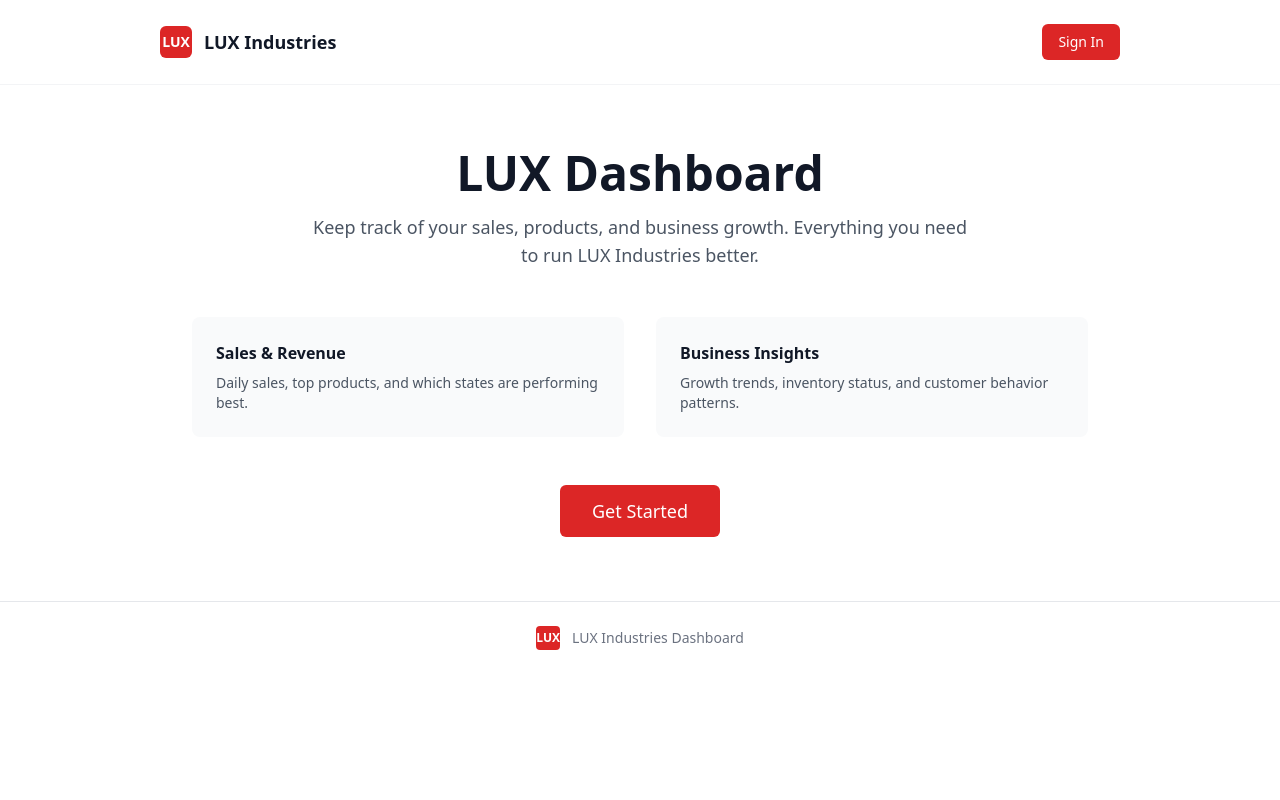
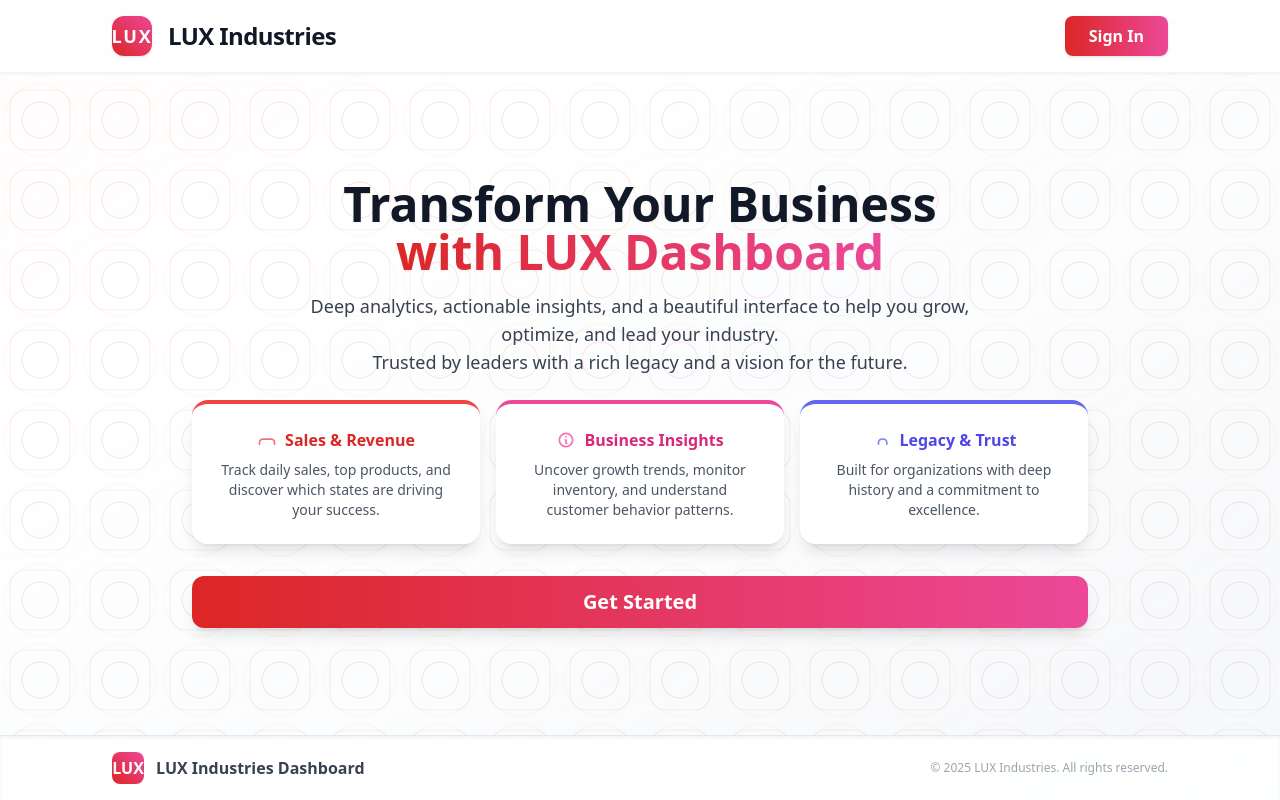
Before and after one commit to Sidopolis/Datasculpt, a React (Vite) app: page / in a window 1280 px wide. Built offline with nearby package versions, Linux system fonts and the light colour scheme; no server answers.

Commit message:
Remove floating legacy wall and articles from landing page

```diff
--- a/src/components/landing/LandingPage.tsx
+++ b/src/components/landing/LandingPage.tsx
@@ -1,21 +1,41 @@
+
 import React from 'react'
 import { SignInButton } from '@clerk/clerk-react'
 
+
+
 export const LandingPage: React.FC = () => {
   return (
-    <div className="min-h-screen bg-white">
+    <div className="h-screen min-h-0 relative flex flex-col overflow-hidden">
+      {/* Animated SVG Pattern Background */}
+      <div className="absolute inset-0 z-0 pointer-events-none">
+        <svg width="100%" height="100%" className="absolute inset-0 w-full h-full" xmlns="http://www.w3.org/2000/svg">
+          <defs>
+            <pattern id="luxPattern" patternUnits="userSpaceOnUse" width="80" height="80">
+              <rect x="0" y="0" width="80" height="80" fill="#fff" />
+              <circle cx="40" cy="40" r="36" fill="none" stroke="#fbbf24" strokeWidth="1.5" opacity="0.08" />
+              <circle cx="40" cy="40" r="18" fill="none" stroke="#ef4444" strokeWidth="1.5" opacity="0.10" />
+              <rect x="10" y="10" width="60" height="60" rx="16" fill="none" stroke="#e11d48" strokeWidth="1.2" opacity="0.07" />
+            </pattern>
+          </defs>
+          <rect width="100%" height="100%" fill="url(#luxPattern)" />
+        </svg>
+        {/* Animated gradient overlay */}
+        <div className="absolute inset-0 bg-gradient-to-br from-red-50 via-white/80 to-slate-100 animate-gradient-move" style={{mixBlendMode:'multiply', opacity:0.95}} />
+      </div>
+
       {/* Header */}
-      <header className="bg-white border-b border-gray-100">
-        <div className="max-w-5xl mx-auto px-4 sm:px-6 lg:px-8">
-          <div className="flex justify-between items-center py-6">
-            <div className="flex items-center space-x-3">
-              <div className="w-8 h-8 bg-red-600 rounded-md flex items-center justify-center">
-                <span className="text-white font-bold text-sm">LUX</span>
+      <header className="relative z-10 bg-white/80 backdrop-blur border-b border-gray-100 shadow-sm">
+        <div className="max-w-6xl mx-auto px-4 sm:px-8 lg:px-12">
+          <div className="flex justify-between items-center py-4">
+            <div className="flex items-center space-x-4">
+              <div className="w-10 h-10 bg-gradient-to-tr from-red-600 to-pink-500 rounded-xl flex items-center justify-center shadow">
+                <span className="text-white font-extrabold text-lg tracking-widest">LUX</span>
               </div>
-              <span className="text-lg font-semibold text-gray-900">LUX Industries</span>
+              <span className="text-2xl font-bold text-gray-900 tracking-tight">LUX Industries</span>
             </div>
             <SignInButton mode="modal">
-              <button className="bg-red-600 hover:bg-red-700 text-white px-4 py-2 rounded-md text-sm font-medium transition-colors">
+              <button className="bg-gradient-to-r from-red-600 to-pink-500 hover:from-red-700 hover:to-pink-600 text-white px-6 py-2 rounded-lg text-base font-semibold shadow transition-all duration-200">
                 Sign In
               </button>
             </SignInButton>
@@ -23,55 +43,127 @@ export const LandingPage: React.FC = () => {
         </div>
       </header>
 
-      {/* Main Content */}
-      <section className="py-16 px-4 sm:px-6 lg:px-8">
-        <div className="max-w-4xl mx-auto">
-          <div className="text-center mb-12">
-            <h1 className="text-4xl md:text-5xl font-bold text-gray-900 mb-4">
-              LUX Dashboard
+      {/* Hero Section */}
+
+      <section className="flex-1 flex flex-col items-center justify-center px-2 sm:px-8 lg:px-0 min-h-0 relative z-10">
+        <div className="max-w-4xl w-full mx-auto text-center flex flex-col justify-center h-full">
+          <h1 className="text-4xl md:text-5xl font-extrabold text-gray-900 mb-4 leading-tight drop-shadow-sm">
+            Transform Your Business<br />
+            <span className="bg-gradient-to-r from-red-600 to-pink-500 bg-clip-text text-transparent">with LUX Dashboard</span>
           </h1>
-            <p className="text-lg text-gray-600 max-w-2xl mx-auto">
-              Keep track of your sales, products, and business growth.
-              Everything you need to run LUX Industries better.
+          <p className="text-lg text-gray-700 mb-6 max-w-2xl mx-auto">
+            Deep analytics, actionable insights, and a beautiful interface to help you grow, optimize, and lead your industry. <br />
+            Trusted by leaders with a rich legacy and a vision for the future.
+          </p>
+
+
+          {/* Floating Legacy Wall - Animated Newspaper Articles */}
+
+          <div className="grid grid-cols-1 md:grid-cols-3 gap-4 mb-8">
+            <div className="bg-white/90 rounded-2xl shadow-lg p-6 border-t-4 border-red-500 hover:scale-105 transition-transform duration-200">
+              <h3 className="font-bold text-base text-red-600 mb-2 flex items-center justify-center gap-2">
+                <svg className="w-5 h-5 text-red-400" fill="none" viewBox="0 0 24 24" stroke="currentColor"><path strokeLinecap="round" strokeLinejoin="round" strokeWidth={2} d="M3 17v-2a4 4 0 014-4h10a4 4 0 014 4v2" /></svg>
+                Sales & Revenue
+              </h3>
+              <p className="text-gray-600 text-sm">
+                Track daily sales, top products, and discover which states are driving your success.
               </p>
             </div>
-
-          <div className="grid grid-cols-1 md:grid-cols-2 gap-8 mb-12">
-            <div className="bg-gray-50 rounded-lg p-6">
-              <h3 className="font-semibold text-gray-900 mb-2">Sales & Revenue</h3>
-              <p className="text-sm text-gray-600">
-                Daily sales, top products, and which states are performing best.
+            <div className="bg-white/90 rounded-2xl shadow-lg p-6 border-t-4 border-pink-500 hover:scale-105 transition-transform duration-200">
+              <h3 className="font-bold text-base text-pink-600 mb-2 flex items-center justify-center gap-2">
+                <svg className="w-5 h-5 text-pink-400" fill="none" viewBox="0 0 24 24" stroke="currentColor"><path strokeLinecap="round" strokeLinejoin="round" strokeWidth={2} d="M13 16h-1v-4h-1m1-4h.01M12 20a8 8 0 100-16 8 8 0 000 16z" /></svg>
+                Business Insights
+              </h3>
+              <p className="text-gray-600 text-sm">
+                Uncover growth trends, monitor inventory, and understand customer behavior patterns.
               </p>
             </div>
-            <div className="bg-gray-50 rounded-lg p-6">
-              <h3 className="font-semibold text-gray-900 mb-2">Business Insights</h3>
-              <p className="text-sm text-gray-600">
-                Growth trends, inventory status, and customer behavior patterns.
+            <div className="bg-white/90 rounded-2xl shadow-lg p-6 border-t-4 border-indigo-500 hover:scale-105 transition-transform duration-200">
+              <h3 className="font-bold text-base text-indigo-600 mb-2 flex items-center justify-center gap-2">
+                <svg className="w-5 h-5 text-indigo-400" fill="none" viewBox="0 0 24 24" stroke="currentColor"><path strokeLinecap="round" strokeLinejoin="round" strokeWidth={2} d="M9 17v-2a4 4 0 014-4h2a4 4 0 014 4v2" /></svg>
+                Legacy & Trust
+              </h3>
+              <p className="text-gray-600 text-sm">
+                Built for organizations with deep history and a commitment to excellence.
               </p>
             </div>
           </div>
 
-          <div className="text-center">
           <SignInButton mode="modal">
-              <button className="bg-red-600 hover:bg-red-700 text-white px-8 py-3 rounded-md text-lg font-medium transition-colors">
+            <button className="bg-gradient-to-r from-red-600 to-pink-500 hover:from-red-700 hover:to-pink-600 text-white px-8 py-3 rounded-xl text-xl font-bold shadow-lg transition-all duration-200">
               Get Started
             </button>
           </SignInButton>
         </div>
-        </div>
       </section>
 
       {/* Footer */}
-      <footer className="bg-white border-t border-gray-200 py-6">
-        <div className="max-w-5xl mx-auto px-4 sm:px-6 lg:px-8">
-          <div className="flex items-center justify-center">
-            <div className="w-6 h-6 bg-red-600 rounded flex items-center justify-center mr-3">
-              <span className="text-white font-bold text-xs">LUX</span>
+      <footer className="relative z-10 bg-white/90 border-t border-gray-200 py-4 shadow-inner">
+        <div className="max-w-6xl mx-auto px-4 sm:px-8 lg:px-12">
+          <div className="flex flex-col md:flex-row items-center justify-between gap-2">
+            <div className="flex items-center gap-3">
+              <div className="w-8 h-8 bg-gradient-to-tr from-red-600 to-pink-500 rounded-lg flex items-center justify-center">
+                <span className="text-white font-bold text-base">LUX</span>
               </div>
-            <span className="text-sm text-gray-500">LUX Industries Dashboard</span>
+              <span className="text-base text-gray-700 font-semibold">LUX Industries Dashboard</span>
+            </div>
+            <div className="text-xs text-gray-400">&copy; {new Date().getFullYear()} LUX Industries. All rights reserved.</div>
           </div>
         </div>
       </footer>
+      {/* Animated gradient keyframes and floating legacy wall style */}
+      <style>{`
+        @keyframes gradient-move {
+          0% { background-position: 0% 50%; }
+          50% { background-position: 100% 50%; }
+          100% { background-position: 0% 50%; }
+        }
+        .animate-gradient-move {
+          background-size: 200% 200%;
+          animation: gradient-move 12s ease-in-out infinite;
+        }
+        .newspaper-clip {
+          box-shadow: 0 2px 8px 0 rgba(0,0,0,0.07), 0 1.5px 0 0 #fbbf24;
+          border-radius: 0.75rem 0.75rem 0.5rem 0.5rem/1.2rem 1.2rem 0.5rem 0.5rem;
+          border-left: 3px dashed #fbbf24;
+          font-family: 'Georgia', serif;
+        }
+        @keyframes float1 {
+          0% { transform: translateY(0) rotate(-2deg) scale(1); }
+          20% { transform: translateY(-18px) rotate(2deg) scale(1.04); }
+          40% { transform: translateY(10px) rotate(-1deg) scale(1.01); }
+          60% { transform: translateY(-12px) rotate(1deg) scale(1.03); }
+          80% { transform: translateY(8px) rotate(-2deg) scale(1.02); }
+          100% { transform: translateY(0) rotate(-2deg) scale(1); }
+        }
+        @keyframes float2 {
+          0% { transform: translateY(0) rotate(1deg) scale(1); }
+          25% { transform: translateY(-22px) rotate(-2deg) scale(1.03); }
+          50% { transform: translateY(12px) rotate(2deg) scale(1.01); }
+          75% { transform: translateY(-10px) rotate(-1deg) scale(1.04); }
+          100% { transform: translateY(0) rotate(1deg) scale(1); }
+        }
+        @keyframes float3 {
+          0% { transform: translateY(0) rotate(2deg) scale(1); }
+          30% { transform: translateY(-16px) rotate(-1deg) scale(1.02); }
+          60% { transform: translateY(14px) rotate(1deg) scale(1.03); }
+          100% { transform: translateY(0) rotate(2deg) scale(1); }
+        }
+        @keyframes float4 {
+          0% { transform: translateY(0) rotate(-1deg) scale(1); }
+          20% { transform: translateY(-20px) rotate(2deg) scale(1.04); }
+          50% { transform: translateY(10px) rotate(-2deg) scale(1.01); }
+          80% { transform: translateY(-14px) rotate(1deg) scale(1.03); }
+          100% { transform: translateY(0) rotate(-1deg) scale(1); }
+        }
+        @keyframes float5 {
+          0% { transform: translateY(0) rotate(0deg) scale(1); }
+          25% { transform: translateY(-14px) rotate(1deg) scale(1.02); }
+          50% { transform: translateY(8px) rotate(-1deg) scale(1.01); }
+          75% { transform: translateY(-8px) rotate(2deg) scale(1.03); }
+          100% { transform: translateY(0) rotate(0deg) scale(1); }
+        }
+      `}</style>
     </div>
   )
 }
```
Lines whose indentation alone changed are shown as unchanged.
